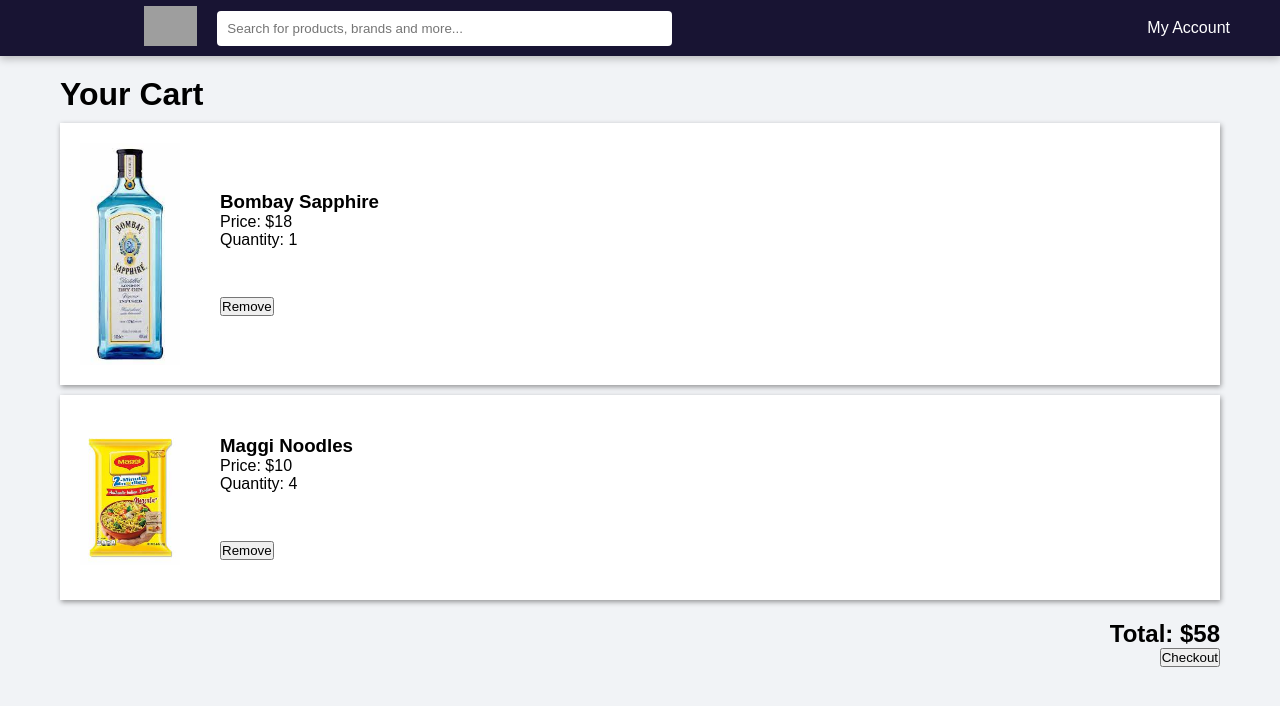
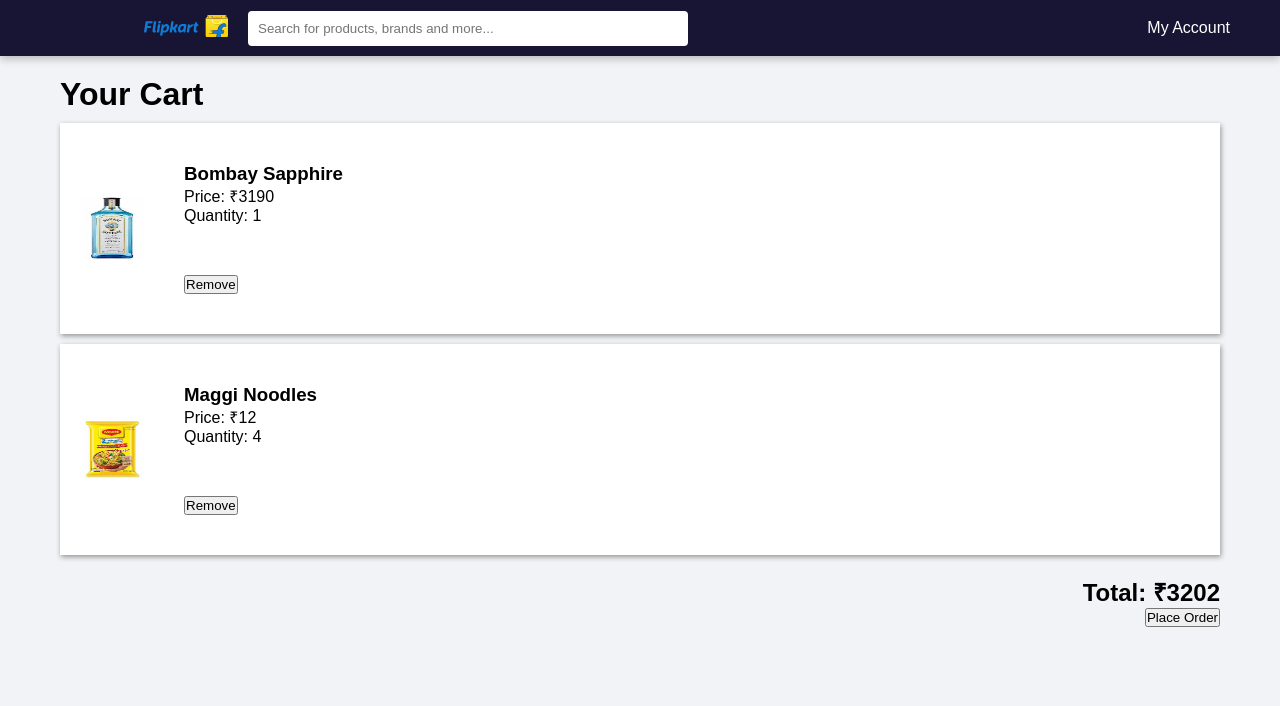
Before and after one commit to Unknownempire/ShopSmart, a Flask app: page /cart in a window 1280 px wide. Shown: the top 706 px of the page. Run offline with Flask 3, Linux system fonts and the light colour scheme; grey boxes are pictures that could not be loaded.

Commit message:
added logo, rupee sign, placeorder button

```diff
--- a/templates/cart.html
+++ b/templates/cart.html
@@ -4,17 +4,20 @@
     <meta charset="UTF-8">
     <meta name="viewport" content="width=device-width, initial-scale=1.0">
     <link rel="stylesheet" type="text/css" href="{{ url_for('static',filename='css/cart.css') }}">
-    <title>E-commerce Site with Navbar</title>
+    <title>ScrantonApprovedGoods</title>
 </head>
 <body>
     <div class="navbar">
-        <div class="navbar-logo"><img src="fk.png" alt="logo"></div>
+        <div class="navbar-logo">
+            <!-- <img src="fk.png" alt="logo"> -->
+            <img src={{ url_for('static',filename='images/flipkart.svg') }} alt="" height="101px" width="84px">
+        </div>
         <div class="navbar-search">
             <input type="text" placeholder="Search for products, brands and more...">
         </div>
         <div class="navbar-user">
             <div class="account-dropdown">
-                <a href="#">My Account</a>
+                <a href="front">My Account</a>
                 <div class="account-dropdown-content">
                     <a href="#">My Profile</a>
                     <a href="#">Orders</a>
@@ -28,26 +31,28 @@
     <div class="container">
         <h1>Your Cart</h1>
         <div class="cart-item">
-            <img src="ocean.jpg" alt="ocean">
+            <!-- <img src="ocean.jpg" alt="ocean"> -->
+            <img src={{ url_for('static',filename='images/ocean.jpg') }} alt="" height="64px" width="64px">
             <div class="item-details">
                 <h3>Bombay Sapphire</h3>
-                <p>Price: $18</p>
+                <p>Price: ₹3190</p>
                 <p>Quantity: 1</p>
                 <button>Remove</button>
             </div>
         </div>
         <div class="cart-item">
-            <img src="maggi.jpg" alt="maggi">
+            <!-- <img src="maggi.jpg" alt="maggi"> -->
+            <img src={{ url_for('static',filename='images/maggi.jpg') }} alt="" height="64px" width="64px">
             <div class="item-details">
                 <h3>Maggi Noodles</h3>
-                <p>Price: $10</p>
+                <p>Price: ₹12</p>
                 <p>Quantity: 4</p>
                 <button>Remove</button>
             </div>
         </div>
         <div class="cart-total">
-            <h2>Total: $58</h2>
-            <button>Checkout</button>
+            <h2>Total: ₹3202</h2>
+            <button>Place Order</button>
         </div>
     </div>
 </body>
```
